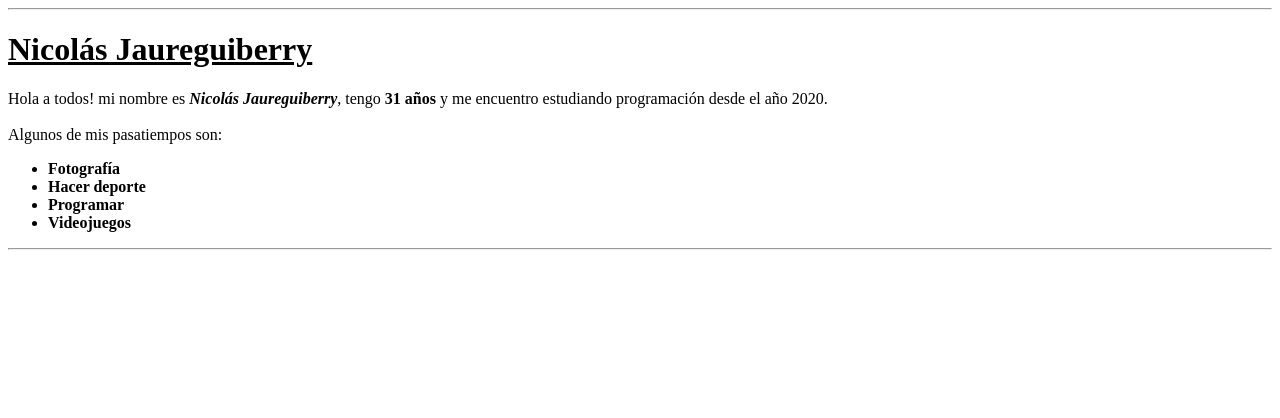
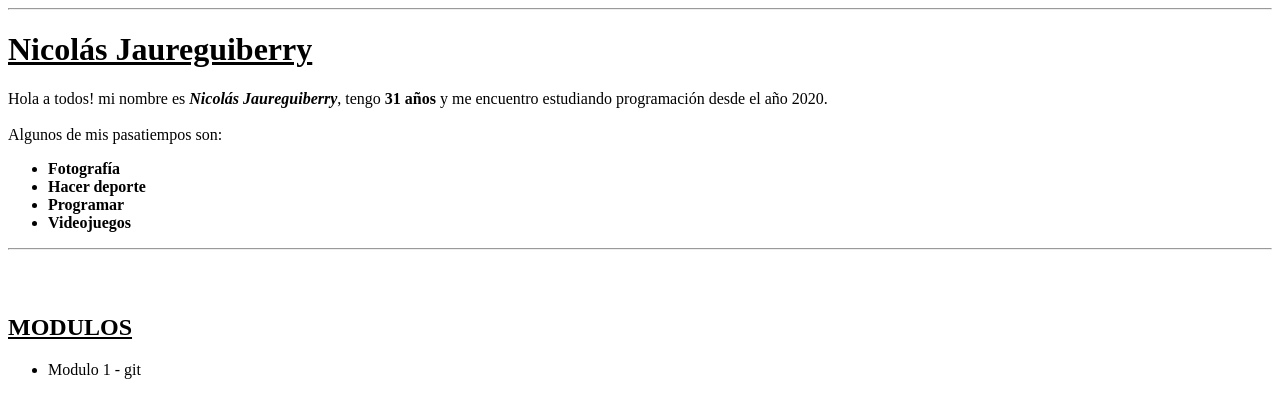
Before and after one commit to NJaureguiberry/Bootcamp-njaureguiberry, a plain HTML site: page index.html in a window 1280 px wide. Drawn offline with Linux system fonts and the light colour scheme.

Commit message:
Se modifica html con Ingreso a los modulos

```diff
--- a/index.html
+++ b/index.html
@@ -22,5 +22,13 @@
         </ul>
     </div>
     <hr>
+    <br>
+    <br>
+    <section>
+        <h1><u>MODULOS</u></h1>
+        <ul>
+            <li><a href="https://github.com/NJaureguiberry/Bootcamp-njaureguiberry/tree/M1-Git/M1"></a> Modulo 1 - git</li>
+        </ul>
+    </section>
 </body>
 </html>
```
